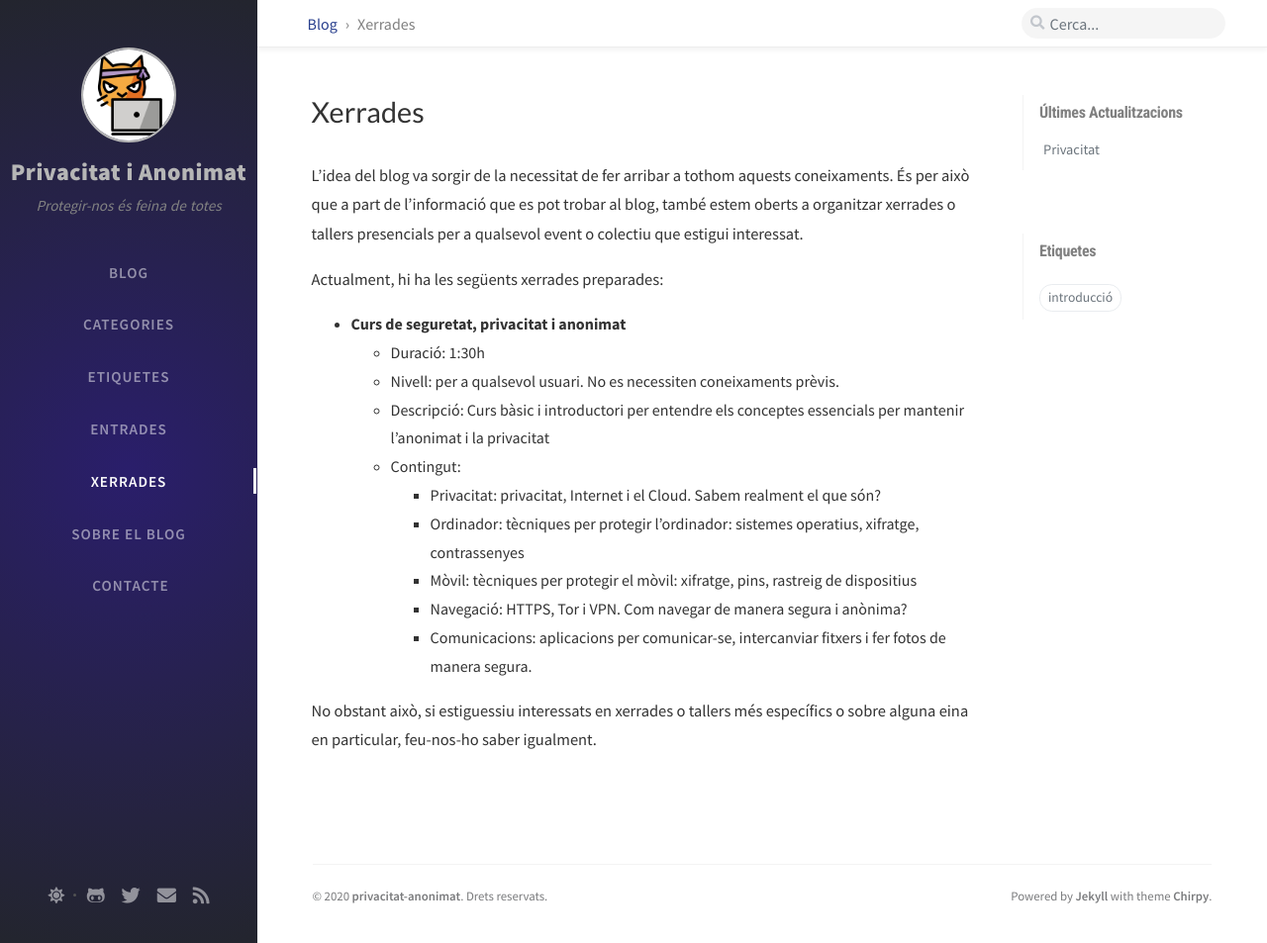
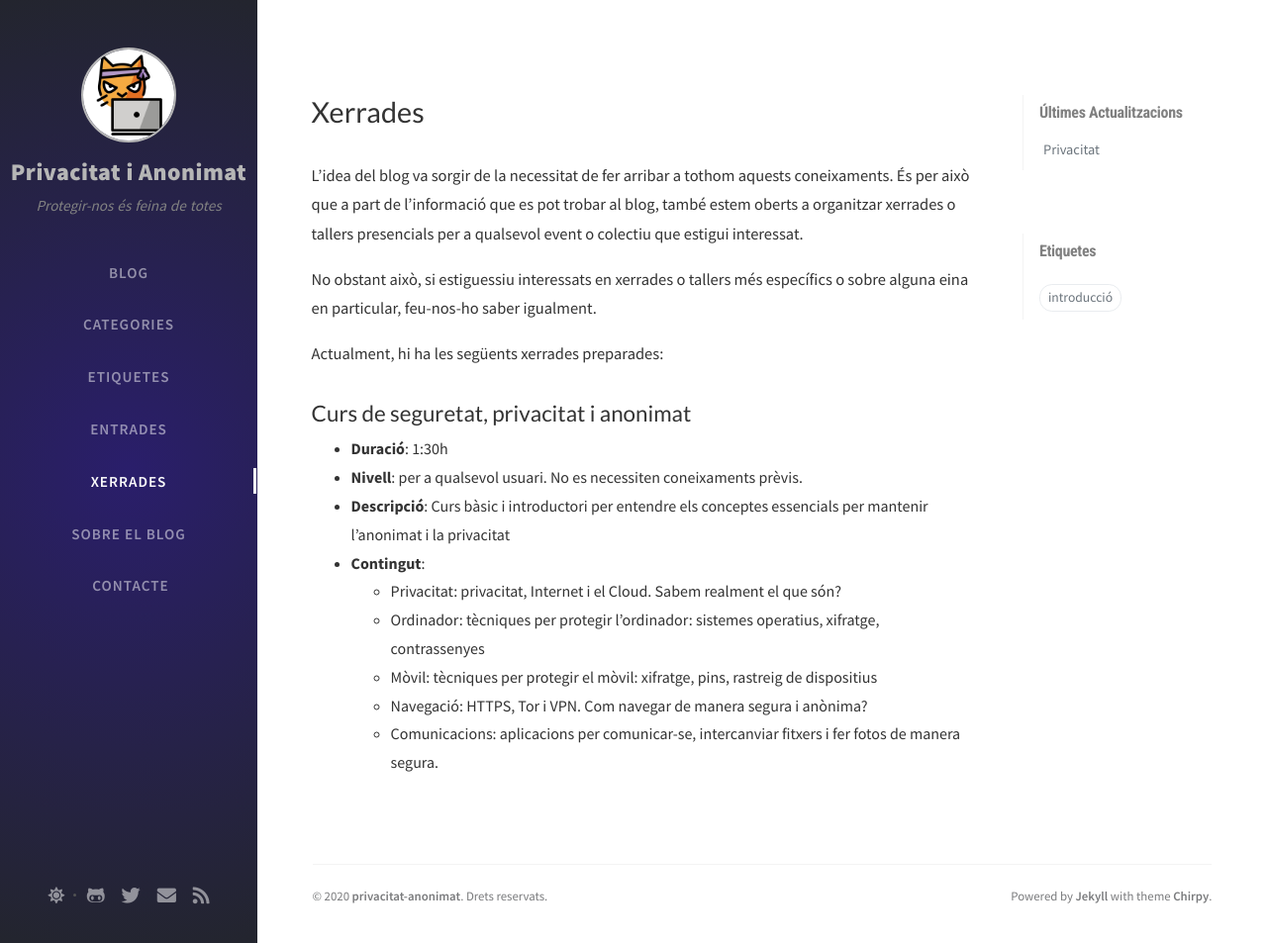
Before and after one commit to privacitat-anonimat/privacitat-anonimat.github.io, a Jekyll site: the page built from tabs/xerrades.md, in a window 1280 px wide and 953 px high. Shown: the whole window at 99% size. Built offline with Jekyll 4.4.1, drawn with Linux system fonts in a browser that asks for light colours; nearby versions of some CDN libraries; comment, search, counter and statistics services are not loaded.

Commit message:
Template

```diff
--- a/tabs/xerrades.md
+++ b/tabs/xerrades.md
@@ -11,16 +11,16 @@ title: Xerrades
 
 L'idea del blog va sorgir de la necessitat de fer arribar a tothom aquests coneixaments. És per això que a part de l'informació que es pot trobar al blog, també estem oberts a organitzar xerrades o tallers presencials per a qualsevol event o colectiu que estigui interessat.
 
+No obstant això, si estiguessiu interessats en xerrades o tallers més específics o sobre alguna eina en particular, feu-nos-ho saber igualment.
+
 Actualment, hi ha les següents xerrades preparades:
-* **Curs de seguretat, privacitat i anonimat**
-	* Duració: 1:30h
-	* Nivell: per a qualsevol usuari. No es necessiten coneixaments prèvis.
-	* Descripció: Curs bàsic i introductori per entendre els conceptes essencials per mantenir l’anonimat i la privacitat
-	* Contingut:
-		* Privacitat: privacitat, Internet i el Cloud. Sabem realment el que són?
-		* Ordinador: tècniques per protegir l’ordinador: sistemes operatius, xifratge, contrassenyes
-		* Mòvil: tècniques per protegir el mòvil: xifratge, pins, rastreig de dispositius
-		* Navegació: HTTPS, Tor i VPN. Com navegar de manera segura i anònima?
-		* Comunicacions: aplicacions per comunicar-se, intercanviar fitxers i fer fotos de manera segura.
-
-No obstant això, si estiguessiu interessats en xerrades o tallers més específics o sobre alguna eina en particular, feu-nos-ho saber igualment.
+## Curs de seguretat, privacitat i anonimat
+* **Duració**: 1:30h
+* **Nivell**: per a qualsevol usuari. No es necessiten coneixaments prèvis.
+* **Descripció**: Curs bàsic i introductori per entendre els conceptes essencials per mantenir l’anonimat i la privacitat
+* **Contingut**:
+	* Privacitat: privacitat, Internet i el Cloud. Sabem realment el que són?
+	* Ordinador: tècniques per protegir l’ordinador: sistemes operatius, xifratge, contrassenyes
+	* Mòvil: tècniques per protegir el mòvil: xifratge, pins, rastreig de dispositius
+	* Navegació: HTTPS, Tor i VPN. Com navegar de manera segura i anònima?
+	* Comunicacions: aplicacions per comunicar-se, intercanviar fitxers i fer fotos de manera segura.
```
